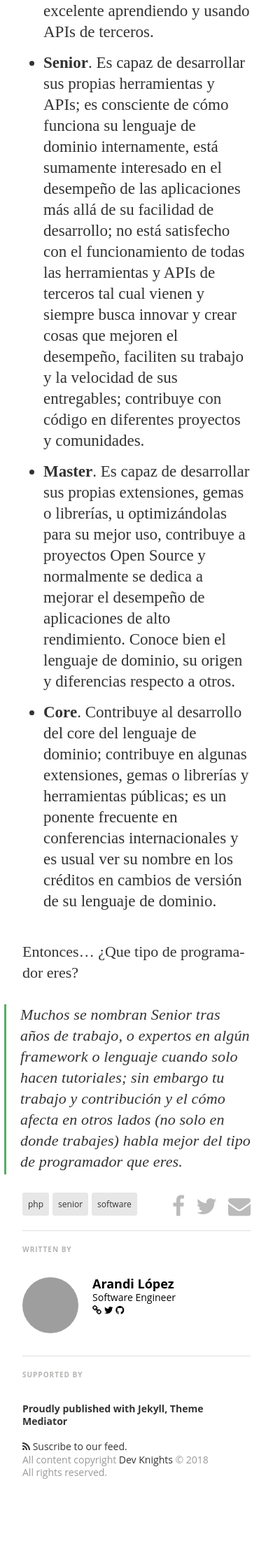
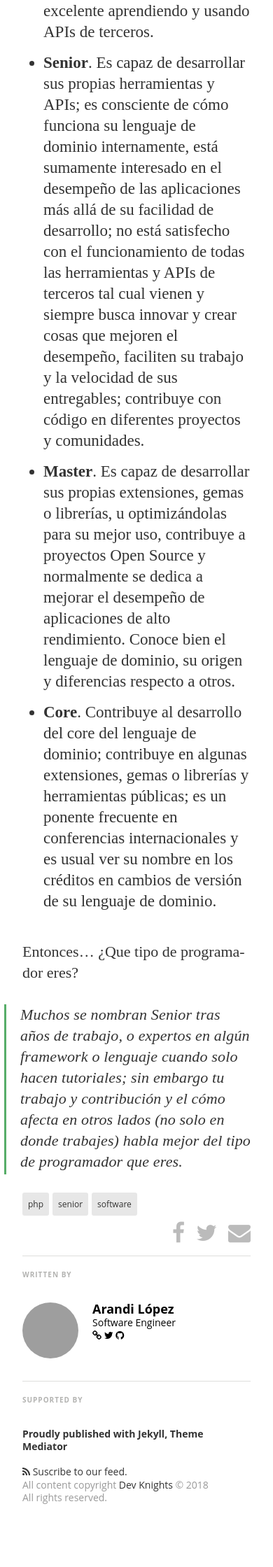
Before and after one commit to dev-knights/dev-knights.github.io, a Jekyll site: the page built from _posts/2017-02-19-que-tipo-de-programador-eres.markdown, in a window 390 px wide. Shown: the part 1786-4025 px from the top of the page at 70% size. Built offline with Jekyll 4.4.1, drawn with Linux system fonts in a browser that asks for light colours; nearby versions of some CDN libraries; some web fonts are replaced; before the commit the page ends 3989 px from its top, so only the background shows below that; grey boxes are pictures that could not be loaded.

Commit message:
Fixed mobile styles

```diff
--- a/css/main.sass
+++ b/css/main.sass
@@ -41,6 +41,8 @@ body
 
 .logo-readium
   position: fixed
+  @include respond-to(800)
+    position: absolute
   left: 10px
   top: 10px
   width: $rs*3
@@ -528,6 +530,10 @@ body
   width: 47%
   display: inline-block
   text-align: right
+  @include box-sizing(border-box)
+  @include respond-to(800)
+    width: 100%
+    padding-bottom: $rs
   a
     text-decoration: none
     color: #bbb
@@ -624,11 +630,15 @@ pre
     padding-left: 0
 .tags
   float: left
+  width: 47%
+  @include box-sizing(border-box)
+  @include respond-to(800)
+    width: 100%
+    padding-bottom: $rs
   display: inline-block
 
   .tag
     border: none
-    width: 47%
     border-radius: 3px
     background-color: #e7e7e7
     color: #333332
```
